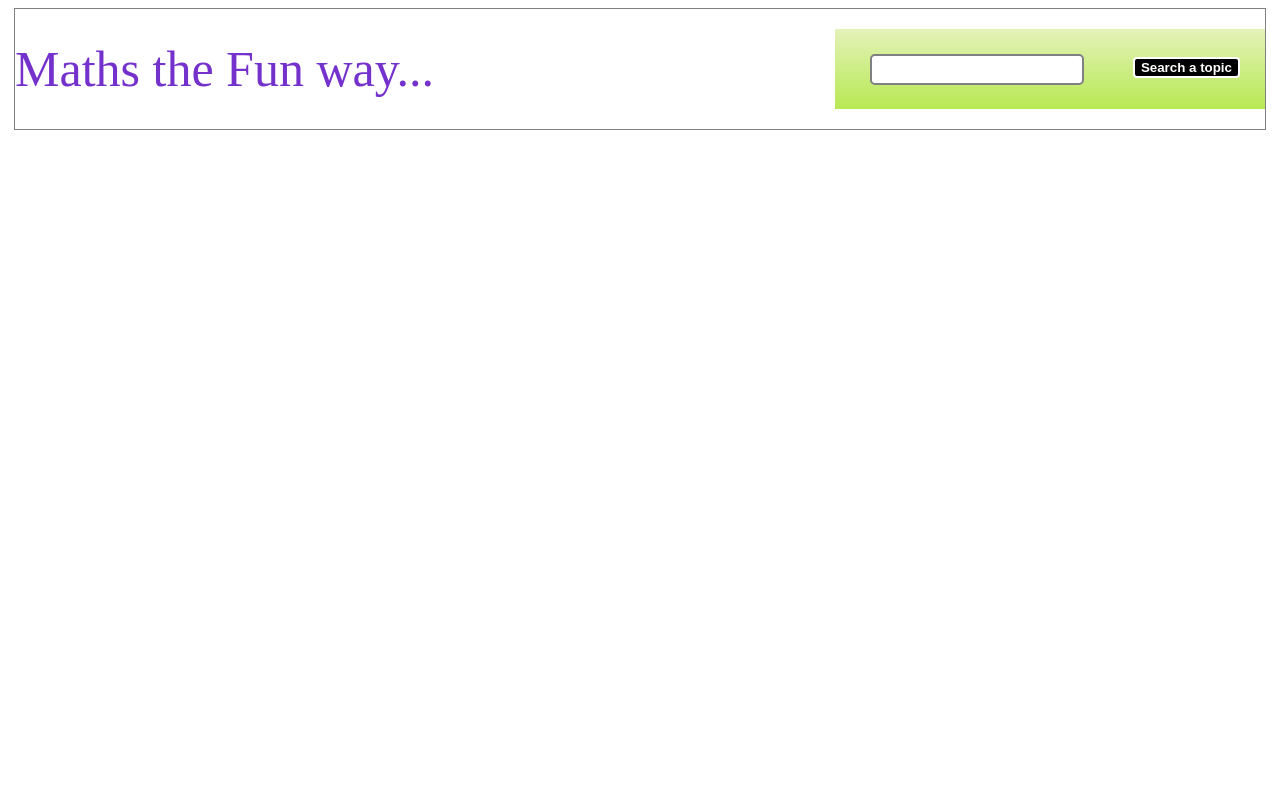
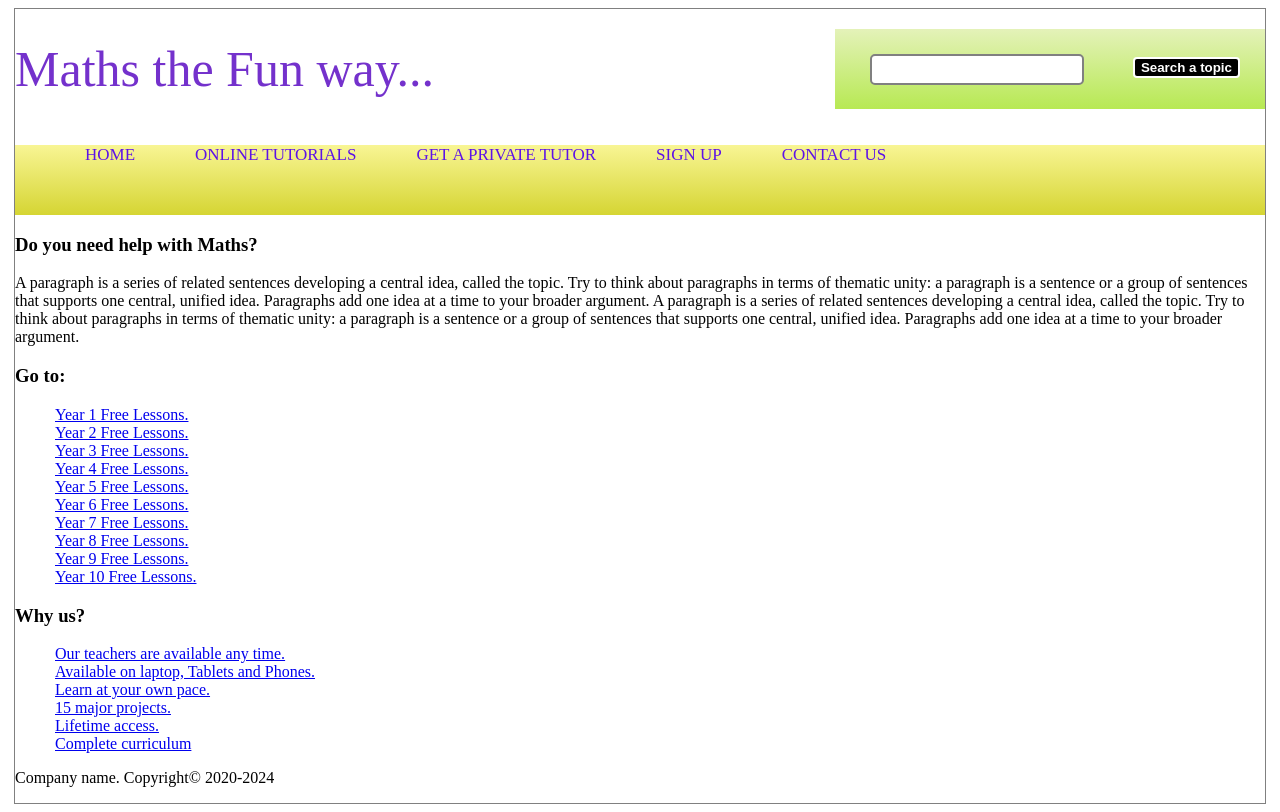
Before and after one commit to sushanti2/mathswebsite.github.io, a plain HTML site: page index.html in a window 1280 px wide. Drawn offline with Linux system fonts and the light colour scheme.

Commit message:
Update index.html

```diff
--- a/index.html
+++ b/index.html
@@ -18,16 +18,57 @@
                 <form method="get">
                     <input type="text" class="text">
                     <input type="submit" value="Search a topic" class= "submit">
-
-
                 </form>
             </div>
         </div>
+         <div id="menu">
+             <ul>
+                 <li><a href="#" class="active">Home</a></li>
+                 <li><a href="#">Online Tutorials</a></li>
+                 <li><a href="#">Get a Private Tutor</a></li>
+                 <li><a href="#">Sign Up</a></li>
+                 <li><a href="#">Contact Us</a></li>
+             </ul>
+         </div>
+         <div id="intro">
+             <h3>Do you need help with Maths?</h3>
+             <p>
+                 A paragraph is a series of related sentences developing a central idea, called the topic. Try to think about paragraphs in terms of thematic unity: a paragraph is a sentence or a group of sentences that supports one central, unified idea. Paragraphs add one idea at a time to your broader argument.
+                 A paragraph is a series of related sentences developing a central idea, called the topic. Try to think about paragraphs in terms of thematic unity: a paragraph is a sentence or a group of sentences that supports one central, unified idea. Paragraphs add one idea at a time to your broader argument.
+             </p>
 
+         </div>
+         <div id="leftsidebar" class="sidebar">
+             <h3>Go to:</h3>
+             <ul>
+  <li><a href="#">Year 1 Free Lessons.</a></li>
+  <li><a href="#">Year 2 Free Lessons.</a></li>
+  <li><a href="#">Year 3 Free Lessons.</a></li>
+  <li><a href="#">Year 4 Free Lessons.</a></li>
+  <li><a href="#">Year 5 Free Lessons.</a></li>
+  <li><a href="#">Year 6 Free Lessons.</a></li>
+  <li><a href="#">Year 7 Free Lessons.</a></li>
+  <li><a href="#">Year 8 Free Lessons.</a></li>
+  <li><a href="#">Year 9 Free Lessons.</a></li>
+<li><a href="#">Year 10 Free Lessons.</a></li>
+                   </ul>
+                </div>
+    <div id="rightsidebar" class="sidebar" >
+        <h3>Why us?</h3>
+        <ul>
+        <li><a href="#">Our teachers are available any time.</a> </li>
+             <li><a href="#">Available on laptop, Tablets and Phones. </a> </li>
+             <li><a href="#">Learn at your own pace.</a> </li>
+             <li><a href="#">15 major projects. </a> </li>
+             <li><a href="#">Lifetime access. </a> </li>
+             <li><a href="#">Complete curriculum </a> </li>
+        </ul>
+         </div>
+         <div class="clear"></div>
+         <footer class="footer"> <div>
+             <p>Company name. Copyright&copy; 2020-2024</p>
+                </div>
+         </footer>
      </div>
-
     </body>
-
-
-
 </html>
```
